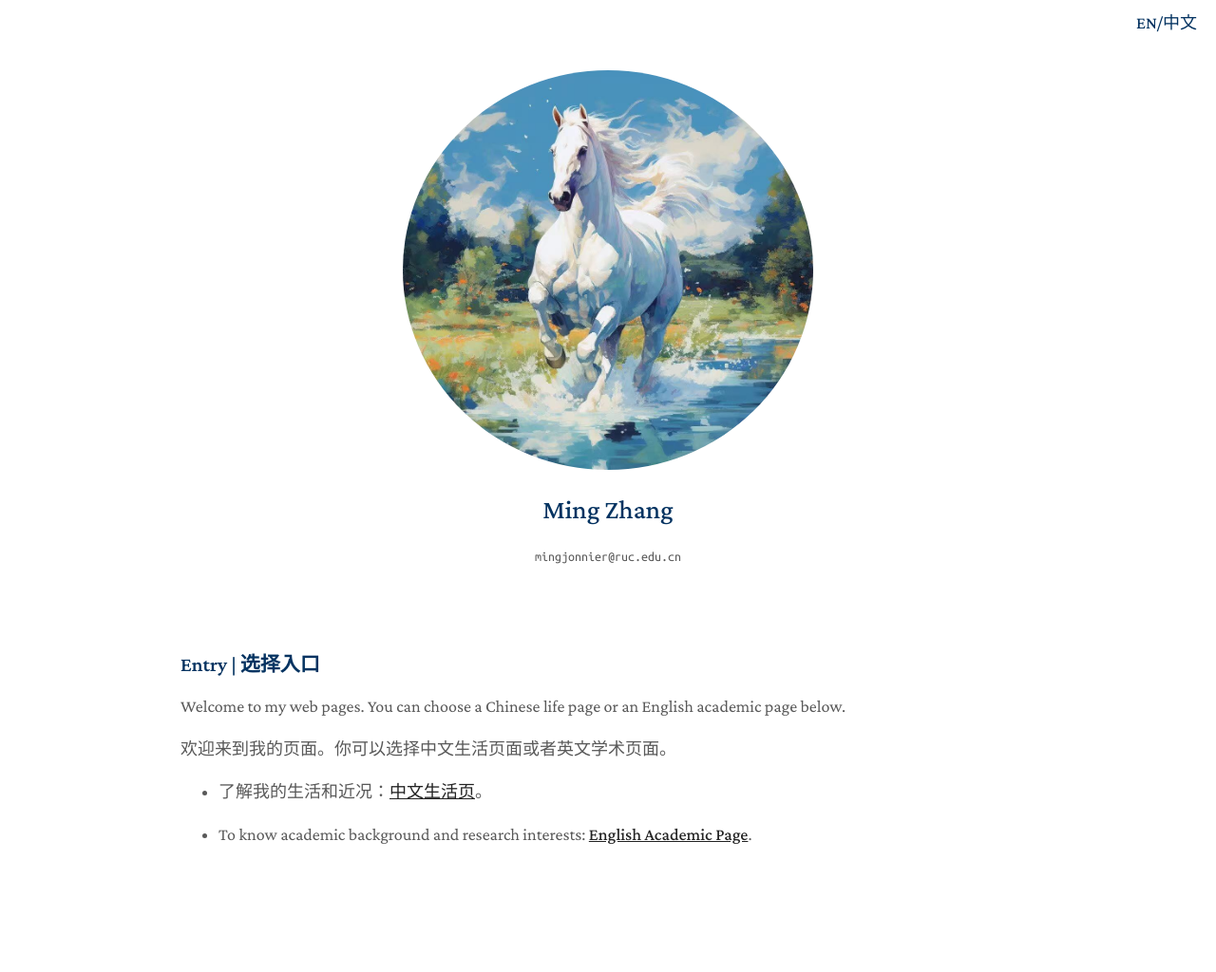
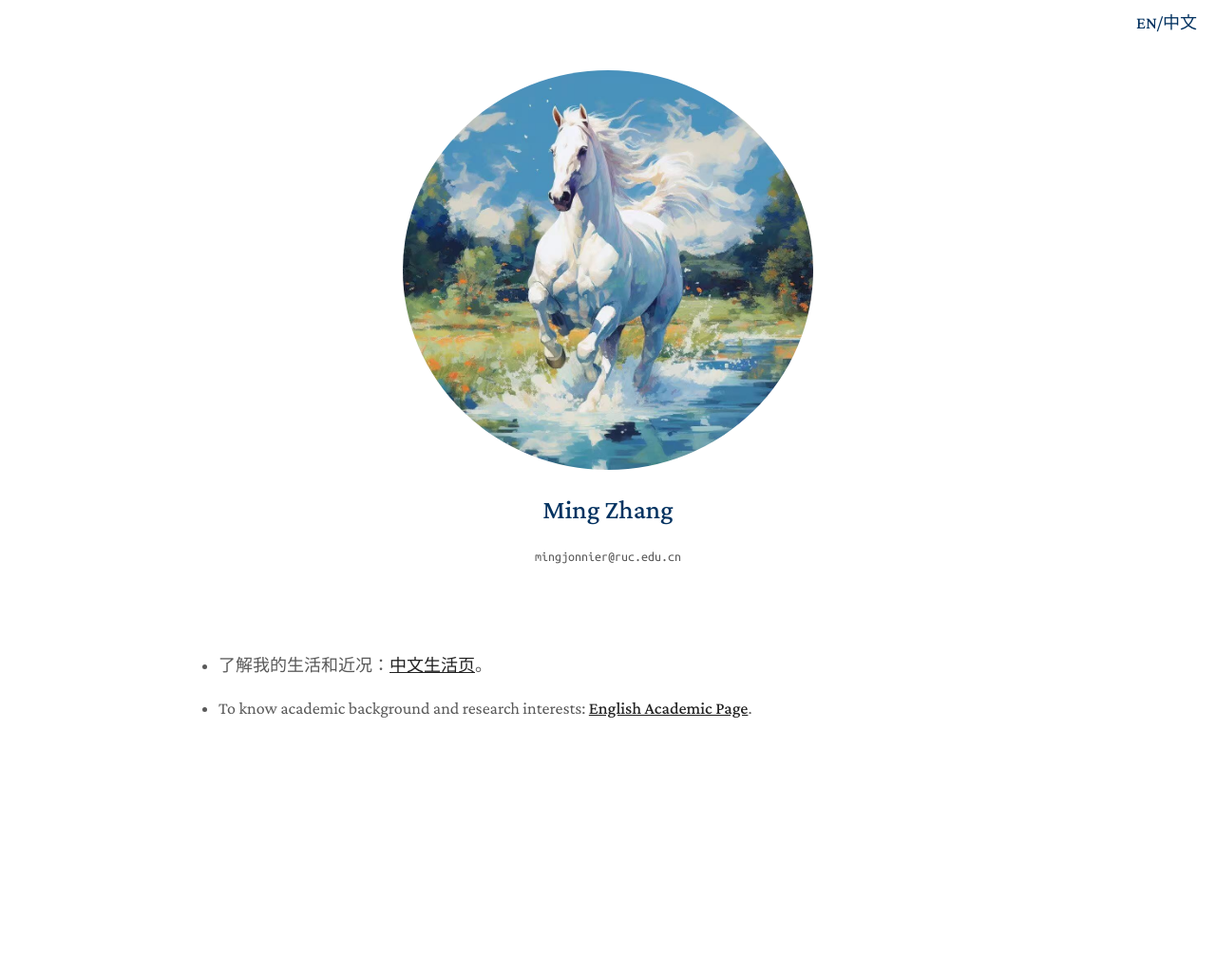
Before and after one commit to zhangming4153/zhangming4153.github.io, a Jekyll site: the page built from index.md, in a window 1280 px wide. Shown: the whole page at 95% size. Built offline with Jekyll 4.4.1, drawn with Linux system fonts in a browser that asks for light colours; a style sheet for code colours, icons or effects is not loaded; after the commit the page ends 900 px from its top, so only the background shows below that.

Commit message:
Update index.md

```diff
--- a/index.md
+++ b/index.md
@@ -4,12 +4,6 @@ permalink: /
 title: Ming Zhang
 ---
 
-### Entry | 选择入口
-
-Welcome to my web pages. You can choose a Chinese life page or an English academic page below.
-
-欢迎来到我的页面。你可以选择中文生活页面或者英文学术页面。
-
 - 了解我的生活和近况：<a href="/cn/"><strong><u>中文生活页</u></strong></a>。
 
 - To know academic background and research interests: <a href="/en/"><strong><u>English Academic Page</u></strong></a>.
```
